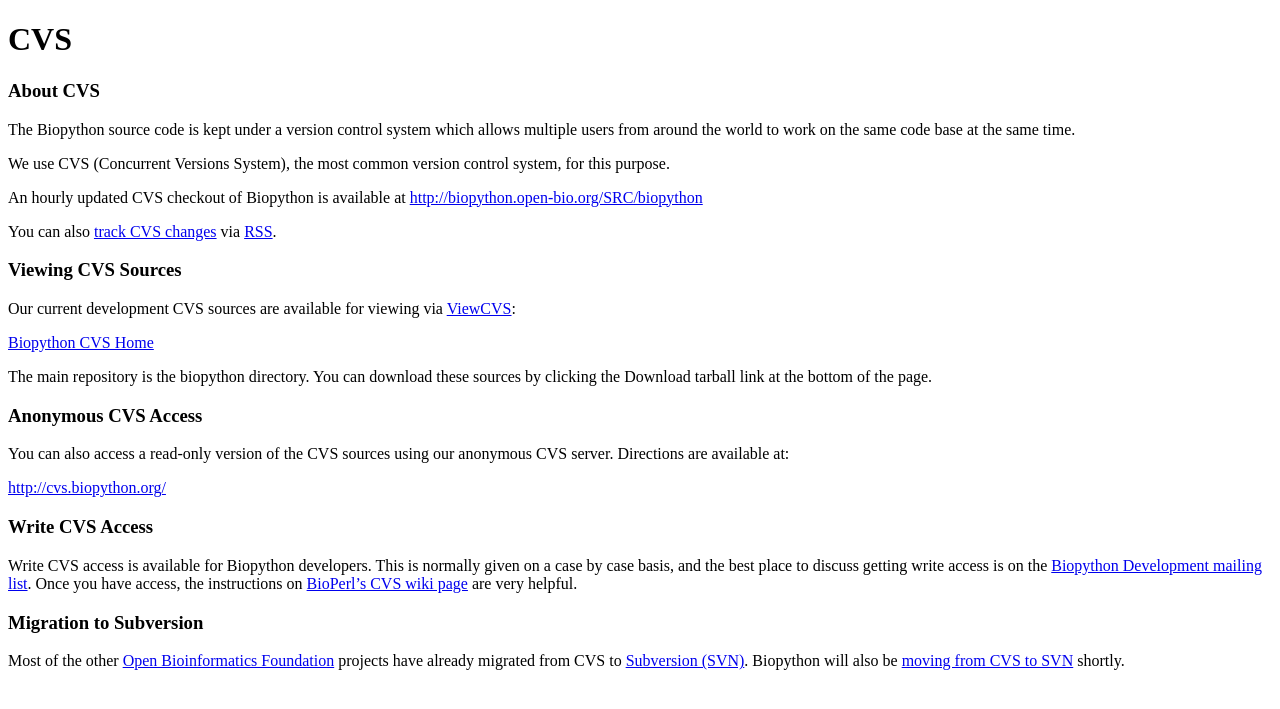
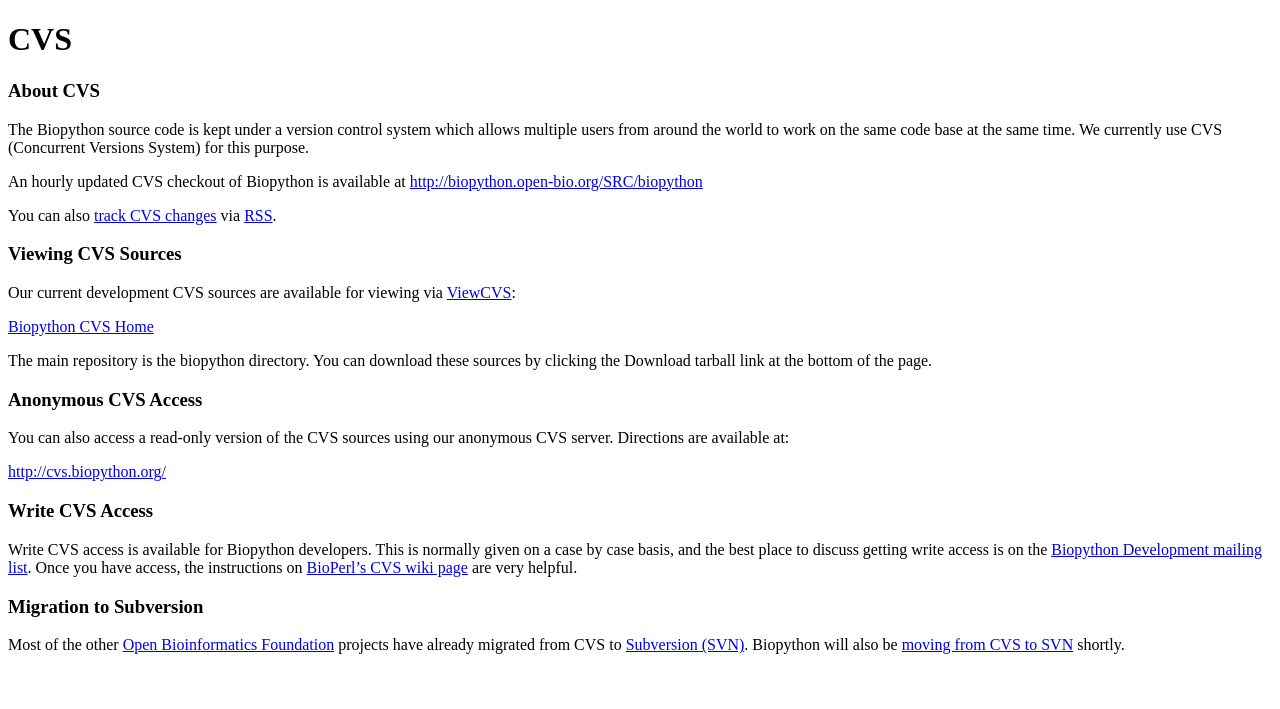
Before and after one commit to biopython/biopython.github.io, a Jekyll site: the page built from wiki/CVS.md, in a window 1280 px wide. Shown: the top 709 px of the page. Built offline with Jekyll 4.4.1, drawn with Linux system fonts in a browser that asks for light colours.

Commit message:
/* About CVS */

```diff
--- a/wiki/CVS.md
+++ b/wiki/CVS.md
@@ -8,10 +8,8 @@ layout: wiki
 
 The Biopython source code is kept under a version control system which
 allows multiple users from around the world to work on the same code
-base at the same time.
-
-We use CVS (Concurrent Versions System), the most common version control
-system, for this purpose.
+base at the same time. We currently use CVS (Concurrent Versions System)
+for this purpose.
 
 An hourly updated CVS checkout of Biopython is available at
 <http://biopython.open-bio.org/SRC/biopython>
```
Also changed, not shown: 1 other file.
